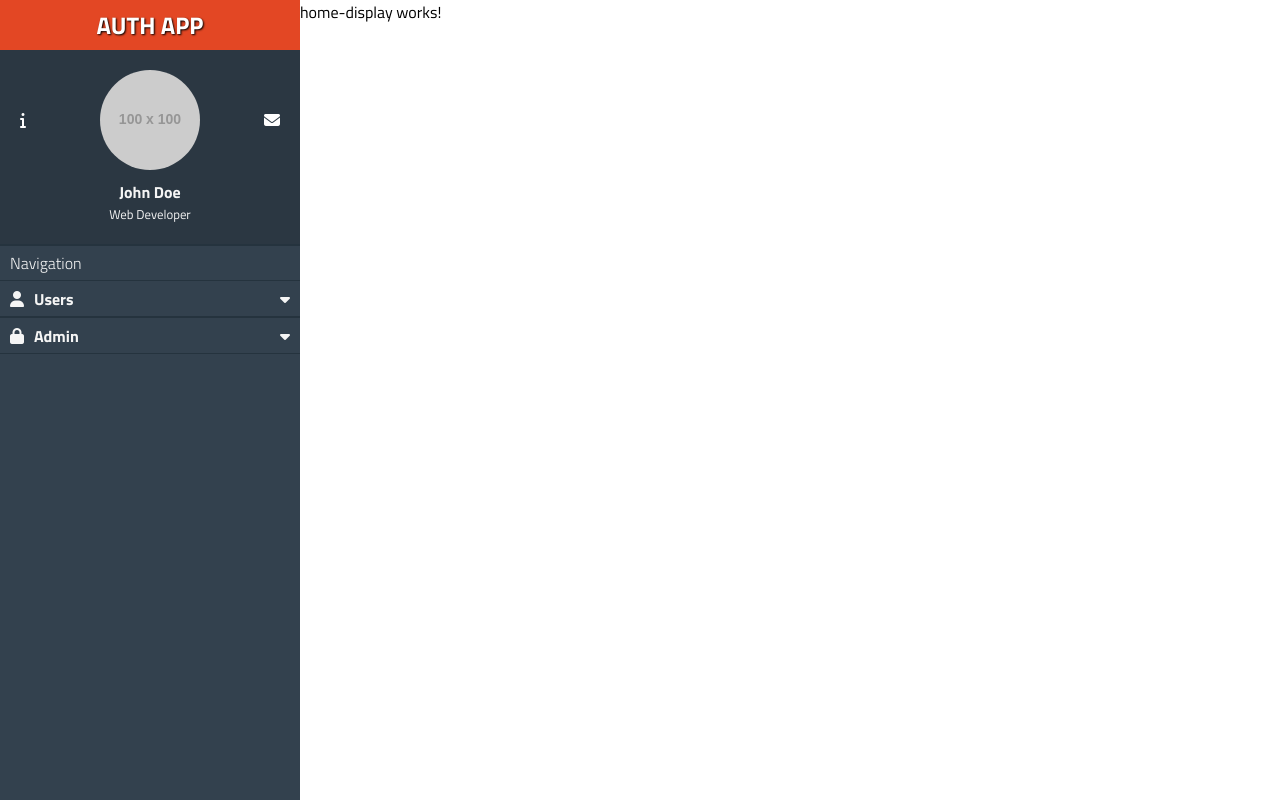
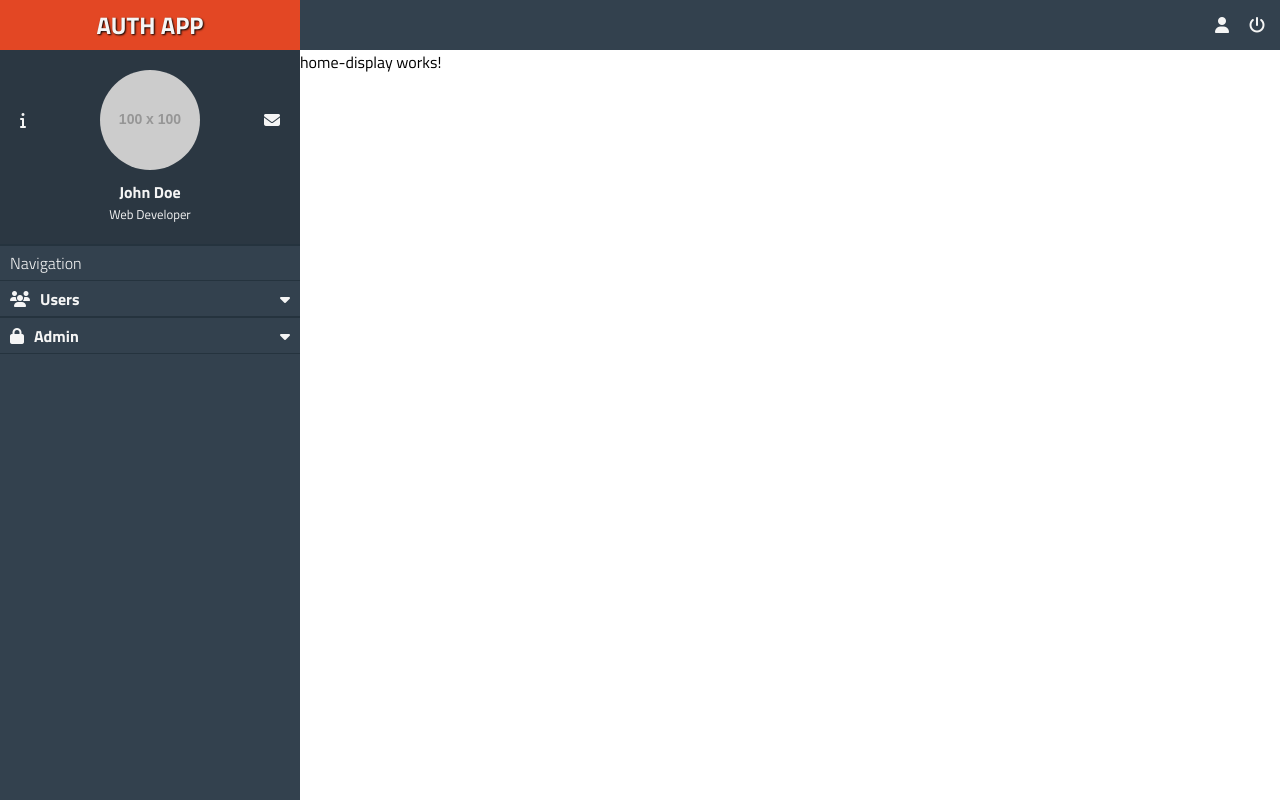
Before and after one commit to BGZStephen/node-user-boilerplate, an Angular app in the folder angular-src/: page /home in a window 1280 px wide. Built offline with nearby package versions, Linux system fonts and the light colour scheme.

Commit message:
built out base notification bar component

```diff
--- a/angular-src/src/app/app.module.ts
+++ b/angular-src/src/app/app.module.ts
@@ -10,6 +10,7 @@ import { FooterComponent } from './components/footer/footer.component';
 import { NavigationComponent } from './components/navigation/navigation.component';
 import { HomeComponent } from './pages/home/home.component';
 import { HomeDisplayComponent } from './components/home-display/home-display.component';
+import { NotificationBarComponent } from './components/notification-bar/notification-bar.component';
 
 @NgModule({
   declarations: [
@@ -18,7 +19,8 @@ import { HomeDisplayComponent } from './components/home-display/home-display.com
     FooterComponent,
     NavigationComponent,
     HomeComponent,
-    HomeDisplayComponent
+    HomeDisplayComponent,
+    NotificationBarComponent
   ],
   imports: [
     BrowserModule,
--- a/angular-src/src/app/components/navigation/navigation.component.css
+++ b/angular-src/src/app/components/navigation/navigation.component.css
@@ -1,10 +1,11 @@
 .app-navigation-container {
+  background: #33414e;
+  min-height: 100vh;
   width: 100%;
 }
 
 .app-navigation {
   background: #33414e;
-  min-height: 100vh;
   width: 100%;
 }
 
@@ -18,14 +19,14 @@
 }
 
 .header-logo {
-  color: white;
+  color: #f5f5f5;
   text-align: center;
   text-shadow: 1px 1px 2px black;
   width: 100%;
 }
 
 .menu-toggle {
-  color: white;
+  color: #f5f5f5;
   font-size: 1.2em;
   padding: 5px;
   position: absolute;
@@ -54,7 +55,7 @@
 
 .fa-info,
 .fa-envelope {
-  color: white;
+  color: #f5f5f5;
   padding: 5px;
   position: absolute;
 }
@@ -143,7 +144,6 @@
 .second-level-menu {
   background: #273541;
   list-style: none;
-  /*display: none;*/
   overflow: hidden;
   transition: max-height 0.3s ease;
 }
--- a/angular-src/src/app/components/navigation/navigation.component.html
+++ b/angular-src/src/app/components/navigation/navigation.component.html
@@ -1,9 +1,9 @@
 <div class="app-navigation-container">
-  <div class="app-navigation">
-    <div class="header-container">
-      <h2 class="header-logo">AUTH APP</h2>
-      <a class="fa fa-bars menu-toggle"></a>
-    </div>
+  <div class="header-container">
+    <h2 class="header-logo">AUTH APP</h2>
+    <a class="fa fa-bars menu-toggle" (click)="setMenuStyle()"></a>
+  </div>
+  <div class="app-navigation" (window:resize)="setMenuStyle('resize')" [ngStyle]="menuStyle()">
     <div class="profile-container">
       <div class="profile-row">
         <a class="fa fa-info"></a>
@@ -20,7 +20,7 @@
       <ul class="top-level-menu">
         <li class="top-level-item" (click)="setActiveSubMenu(0)">
           <div class="top-level-item-content">
-            <a class="fa fa-user"></a>
+            <a class="fa fa-users"></a>
             <p class="top-level-item-header">Users</p>
             <a class="fa fa-caret-down"></a>
           </div>
--- a/angular-src/src/app/components/navigation/navigation.component.ts
+++ b/angular-src/src/app/components/navigation/navigation.component.ts
@@ -7,12 +7,38 @@ import { Component, OnInit } from '@angular/core';
 })
 export class NavigationComponent implements OnInit {
 
-  constructor() { }
+  constructor() {
+    // on page load set menu visibility
+    this.setMenuStyle()
+  }
+
+  // main visibility setting for menu
+  activeMenu: boolean = false;
 
   // set active submenu used in conjunction with ngstyle to toggle visible menu
   activeSubMenu: number = -1;
 
   ngOnInit() {
+  }
+
+  menuStyle() {
+    if(this.activeMenu == true) {
+      return {"display": "block"}
+    } else {
+      return {"display": "none"}
+    }
+  }
+
+  setMenuStyle(resize?) {
+    if(resize && screen.width > 1024) {
+      this.activeMenu = true;
+    } else if (resize && screen.width < 1024) {
+      this.activeMenu = false;
+    } else if (screen.width < 1024){
+      this.activeMenu = !this.activeMenu
+    } else {
+      this.activeMenu = true;
+    }
   }
 
   setActiveSubMenu(menuIndex) {
--- /dev/null
+++ b/angular-src/src/app/components/notification-bar/notification-bar.component.css
@@ -0,0 +1,31 @@
+.notification-bar-container {
+  align-items: center;
+  background: #33414e;
+  display: flex;
+  height: 50px;
+  width: 100%;
+}
+
+.icons-container {
+  margin-left: auto;
+}
+
+.fa-power-off,
+.fa-user {
+  color: #f5f5f5;
+  margin-right: 5px;
+  padding: 10px;
+  transition: color 0.3s ease;
+}
+
+.fa-power-off:hover {
+  color: #CC0000;
+}
+
+.fa-user {
+  margin-right: 0px;
+}
+
+.fa-user:hover {
+  color: #f49c22;
+}
--- /dev/null
+++ b/angular-src/src/app/components/notification-bar/notification-bar.component.html
@@ -0,0 +1,6 @@
+<div class="notification-bar-container">
+  <div class="icons-container">
+    <a class="fa fa-user"></a>
+    <a class="fa fa-power-off"></a>
+  </div>
+</div>
--- /dev/null
+++ b/angular-src/src/app/components/notification-bar/notification-bar.component.ts
@@ -0,0 +1,15 @@
+import { Component, OnInit } from '@angular/core';
+
+@Component({
+  selector: 'app-notification-bar',
+  templateUrl: './notification-bar.component.html',
+  styleUrls: ['./notification-bar.component.css']
+})
+export class NotificationBarComponent implements OnInit {
+
+  constructor() { }
+
+  ngOnInit() {
+  }
+
+}
--- a/angular-src/src/app/pages/home/home.component.html
+++ b/angular-src/src/app/pages/home/home.component.html
@@ -3,6 +3,7 @@
     <app-navigation></app-navigation>
   </div>
   <div class="app-output-container">
+    <app-notification-bar></app-notification-bar>
     <app-home-display></app-home-display>
   </div>
 </div>
```
